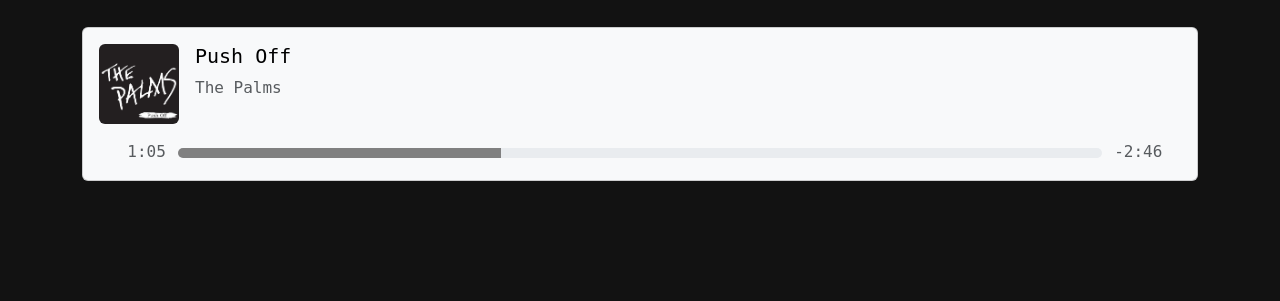
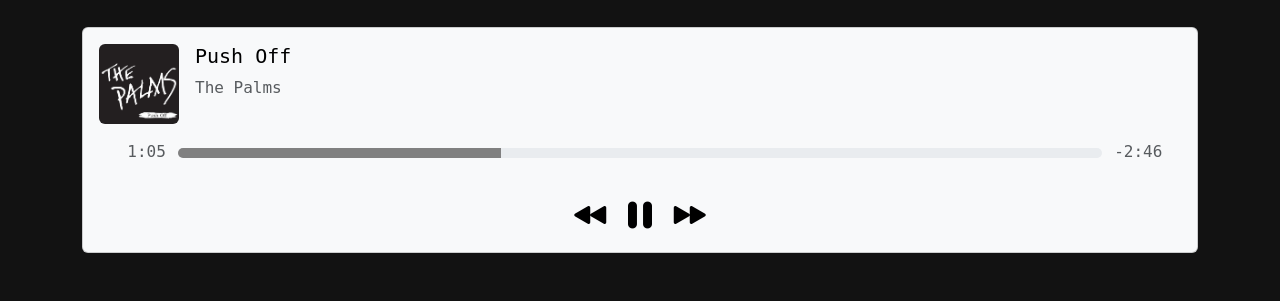
Before and after one commit to chrismuntean/Handify, a Flask app: page / in a window 1280 px wide. Shown: the part 519-820 px from the top of the page. Before the commit the page ends 700 px from the top, so only its background shows below. Run offline with Flask 3, Linux system fonts and the light colour scheme.

Commit message:
Added pause, rewind, and fast forward btns

```diff
--- a/templates/index.html
+++ b/templates/index.html
@@ -197,6 +197,11 @@
                     </div>
                 </div>
 
+                <div class="text-center">
+                    <i class="bi bi-rewind-fill align-middle" style="font-size: 2rem;"></i>
+                    <i class="bi bi-pause-fill align-middle" style="font-size: 3rem;"></i>
+                    <i class="bi bi-fast-forward-fill align-middle" style="font-size: 2rem;"></i>
+                </div>
             </div>
 
         </div>
```
